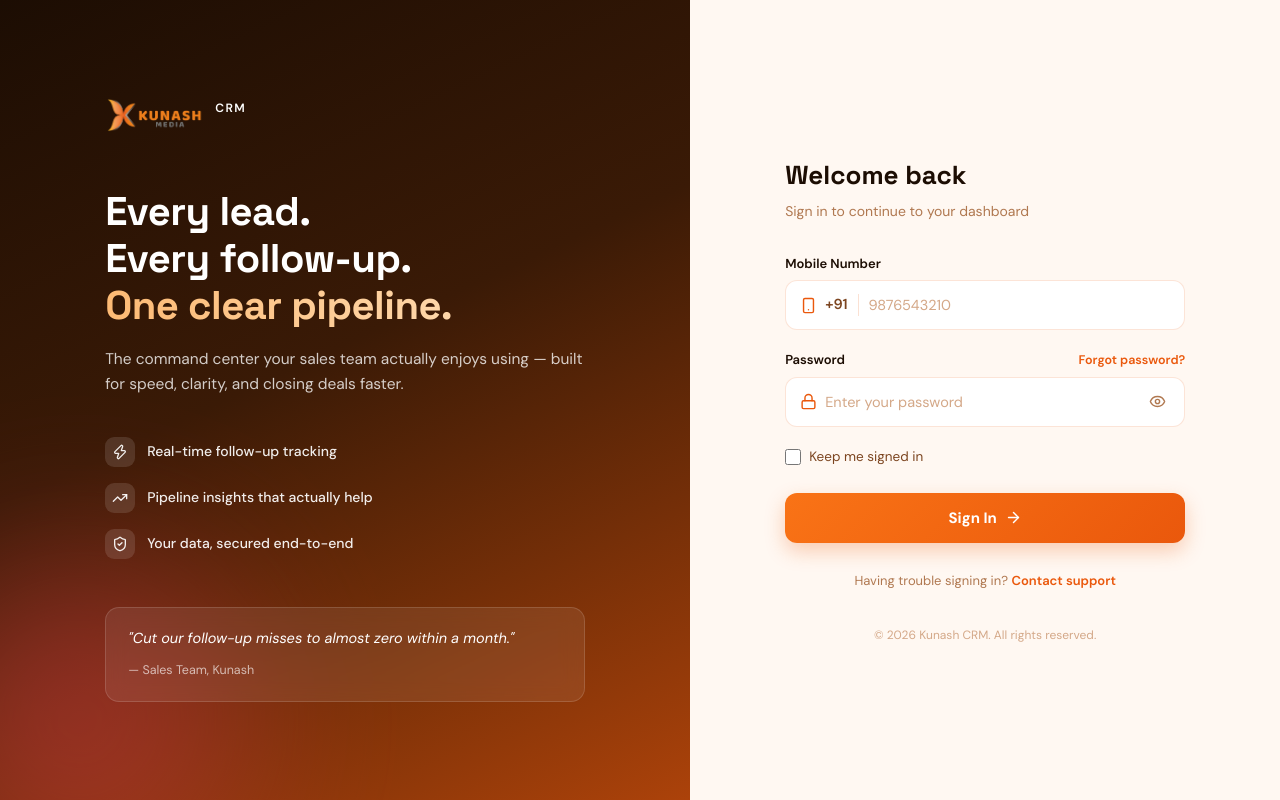
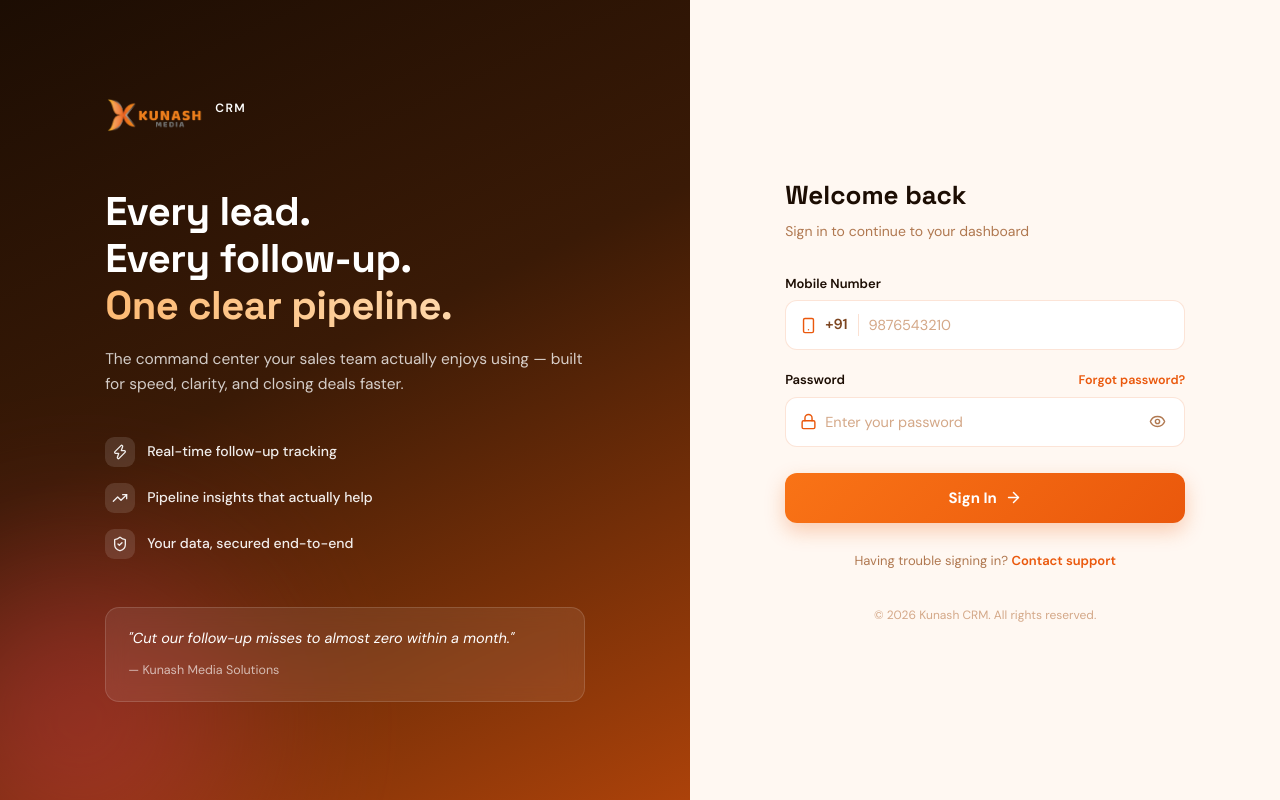
Before and after one commit to kunash-media/crm_frontend_v1_0, a React (Vite) app: page /login in a window 1280 px wide. Built offline with nearby package versions, Linux system fonts and the light colour scheme; what wink-nlp would draw is missing.

Commit message:
latest code

```diff
--- a/src/components/Login-Form/LoginForm.jsx
+++ b/src/components/Login-Form/LoginForm.jsx
@@ -84,7 +84,7 @@
 
           <div className="lv-quote">
             <p>"Cut our follow-up misses to almost zero within a month."</p>
-            <span>— Sales Team, Kunash</span>
+            <span>— Kunash Media Solutions</span>
           </div>
         </div>
       </div>
@@ -149,10 +149,7 @@
               {errs.password && <span className="lf-err-msg">{errs.password}</span>}
             </div>
 
-            <label className="lf-remember">
-              <input type="checkbox" />
-              <span>Keep me signed in</span>
-            </label>
+
 
             <button type="submit" className="lf-submit" disabled={loading}>
               {loading ? <span className="lf-spinner" /> : (
```
